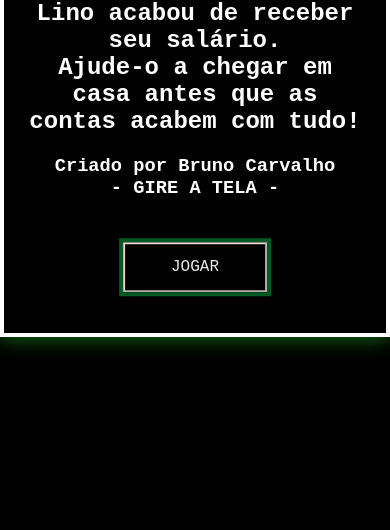
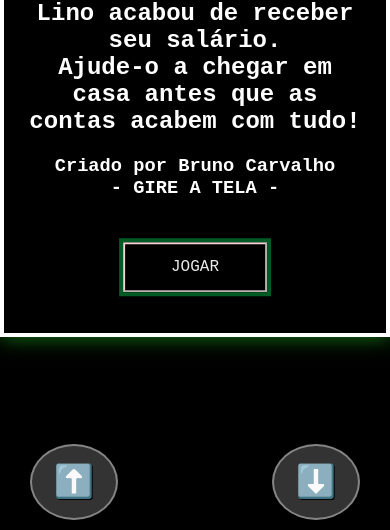
Before and after one commit to bnocrv/superlinobros, a website with bundled scripts: page index.html in a window 390 px wide. Shown: the part 314-844 px from the top of the page. Built offline with nearby package versions, Linux system fonts and the light colour scheme; a web font is replaced by a local one.

Commit message:
Update index.html

```diff
--- a/index.html
+++ b/index.html
@@ -39,7 +39,13 @@
         <button id="restartButton">Recomeçar</button>
       </div>
     </div>
+    <div id="mobile-controls">
+  <button id="btn-jump">⬆️</button>
+  <button id="btn-roll">⬇️</button>
+</div>
+
 
     <script type="module" src="script.js"></script>
+
   </body>
 </html>
```
